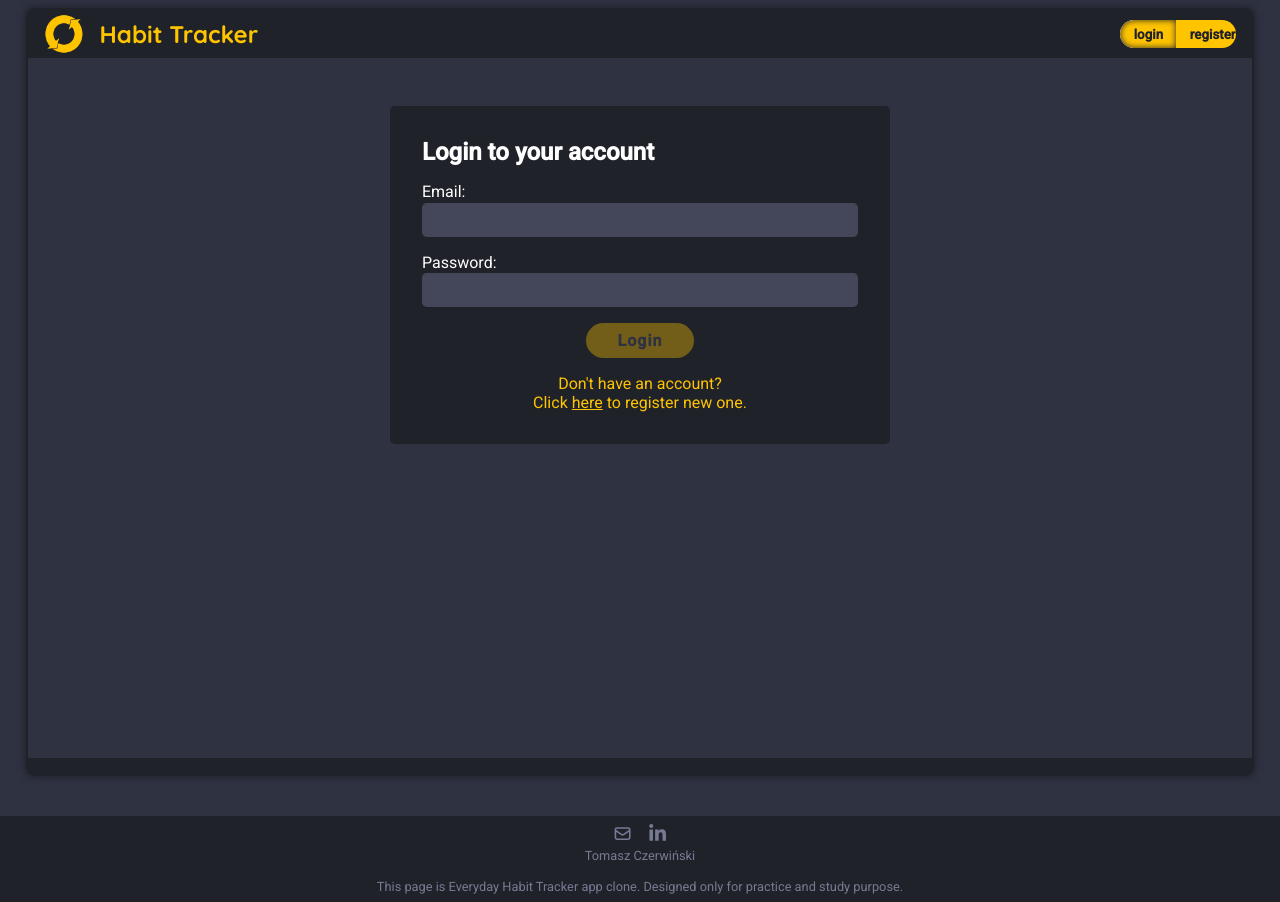
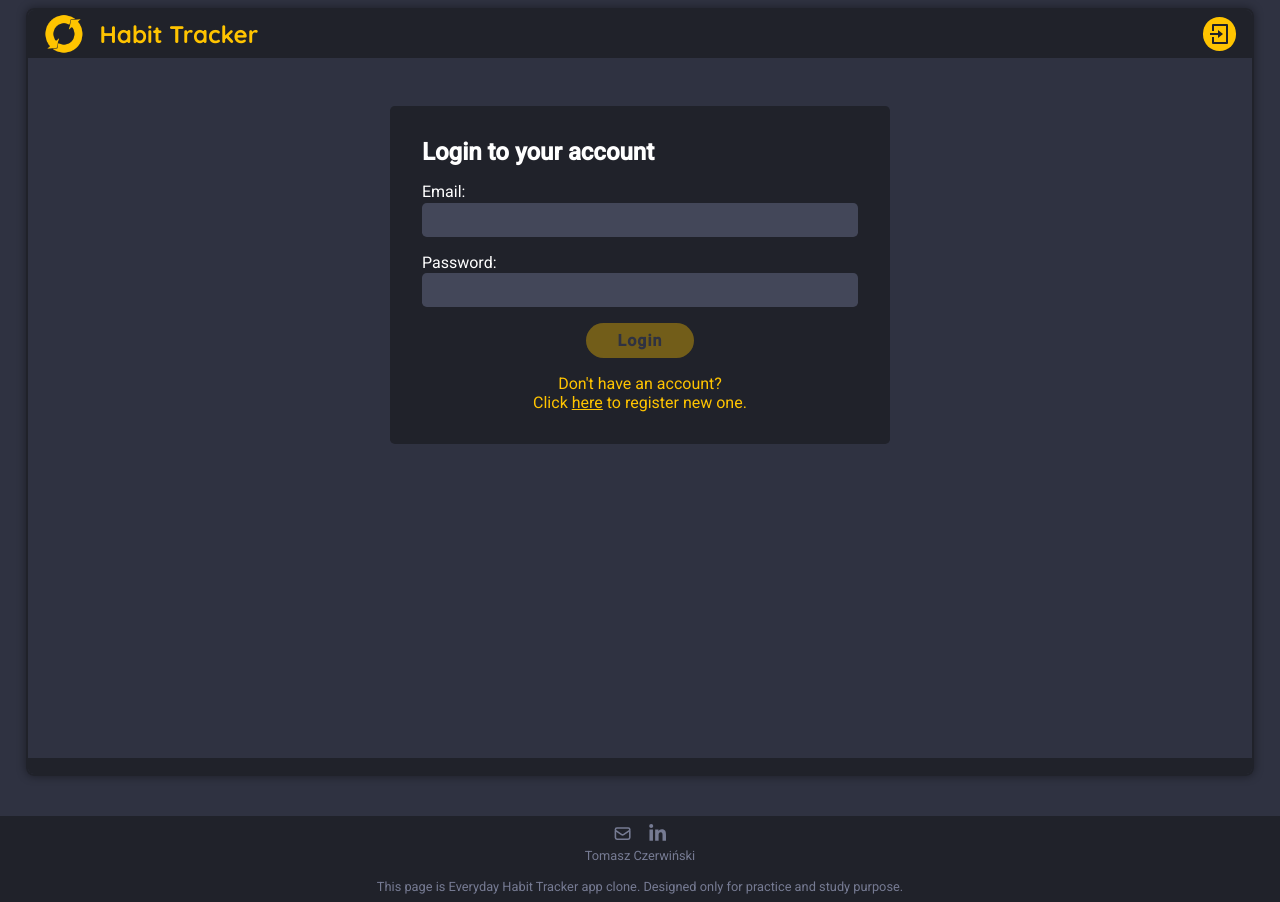
Before and after one commit to tomczer2t/habit-tracker-front, a React (Create React App) app: page /login in a window 1280 px wide. Built offline with nearby package versions, Linux system fonts and the light colour scheme.

Commit message:
Removed register button and added icon to login button.

```diff
--- a/src/components/layout/Menu/Menu.css
+++ b/src/components/layout/Menu/Menu.css
@@ -35,41 +35,28 @@
     transform: rotate(90deg) scale(1.1);
 }
 
-.Menu__auth-btns {
-    border-radius: 50rem;
-    overflow: hidden;
-    flex-wrap: nowrap;
-    display: flex;
+.Menu__auth-btn {
+    border: none;
+    background-color:  #ffc400;
+    border-radius: 50%;
+    font-weight: 700;
+    cursor: pointer;
+    font-size: 1.5rem;
+    transition: background-color 200ms ease-in-out,
+                color 200ms ease-in-out;
+    color: #20222a;
 }
 
-.Menu__auth-single-btn {
-    border: none;
-    font-weight: 700;
-    cursor: pointer;
-}
-
-.Menu__auth-single-btn a {
-    background-color:  #ffc400;
-    display: block;
-    padding: .5em 1em;
-    color: #20222a;
+.Menu__auth-btn a {
+    padding: .3rem;
+    display: flex;
     transition: box-shadow 100ms ease-in-out;
 }
 
-.Menu__auth-single-btn a.active {
-    box-shadow: inset 0 0 6px #20222a;
+.Menu__auth-btn:hover {
+    background-color: #fdd85d;
+    color: #434759;
 }
-
-.Menu__auth-single-btn:last-child a.active {
-    border-top-right-radius: 50rem;
-    border-bottom-right-radius: 50rem;
-}
-
-.Menu__auth-single-btn:first-child a.active {
-    border-top-left-radius: 50rem;
-    border-bottom-left-radius: 50rem;
-}
-
 
 @media screen and (max-width: 380px) {
     .Menu {
@@ -94,7 +81,8 @@
         margin-block: .3rem;
     }
 
-    .Menu__auth-single-btn a {
-        padding: .2rem .6rem;
+    .Menu__auth-btn a {
+        font-size: 1.2rem;
+        padding: .2rem;
     }
 }
--- a/src/components/layout/Menu/Menu.tsx
+++ b/src/components/layout/Menu/Menu.tsx
@@ -1,7 +1,8 @@
 import React from 'react';
 import { FcSettings } from 'react-icons/fc';
+import { RiLoginBoxLine } from 'react-icons/ri';
 import { useAuth } from '../../../hooks/useAuth';
-import { Link, NavLink } from 'react-router-dom';
+import { Link } from 'react-router-dom';
 import logo from '../../../assets/img/logo.png';
 
 import './Menu.css';
@@ -20,10 +21,7 @@ export const Menu = () => {
 
       { auth && <Link to="/settings" className="Menu__settings-link"><FcSettings className="Menu__settings-icon" /></Link> }
       { !auth && (
-        <div className="Menu__auth-btns">
-          <button className="Menu__auth-single-btn"><NavLink to="/login">login</NavLink></button>
-          <button className="Menu__auth-single-btn"><NavLink to="/register">register</NavLink></button>
-        </div>
+          <button className="Menu__auth-btn"><Link to="/login"><RiLoginBoxLine/></Link></button>
       ) }
 
     </header>
```
